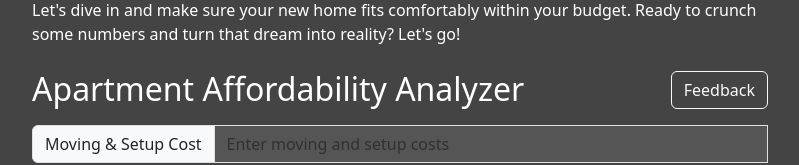
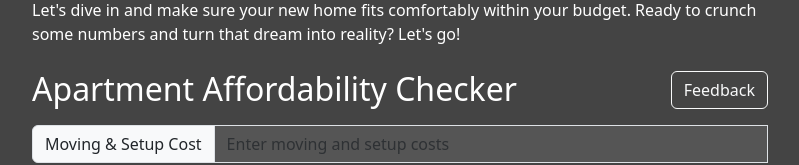
Before and after one commit to pgtipping/apt-affordability-checkerFE, a React (Create React App) app: page / in a window 1280 px wide. Shown: the part 695-860 px from the top of the page, without its empty margins (240-1039 px from the left). Built offline with nearby package versions, Linux system fonts and the light colour scheme; no server answers.

Commit message:
update blog title

```diff
--- a/src/components/FormComponent.js
+++ b/src/components/FormComponent.js
@@ -150,7 +150,7 @@ function FormComponent() {
                 </p>
               </div>
               <div className="d-flex justify-content-between align-items-center mb-3">
-                <h2 className="m-0">Apartment Affordability Analyzer</h2>
+                <h2 className="m-0">Apartment Affordability Checker</h2>
                 <OverlayTrigger placement="left" overlay={feedbackTooltip}>
                   <Button
                     variant={darkMode ? "outline-light" : "outline-primary"}
```
